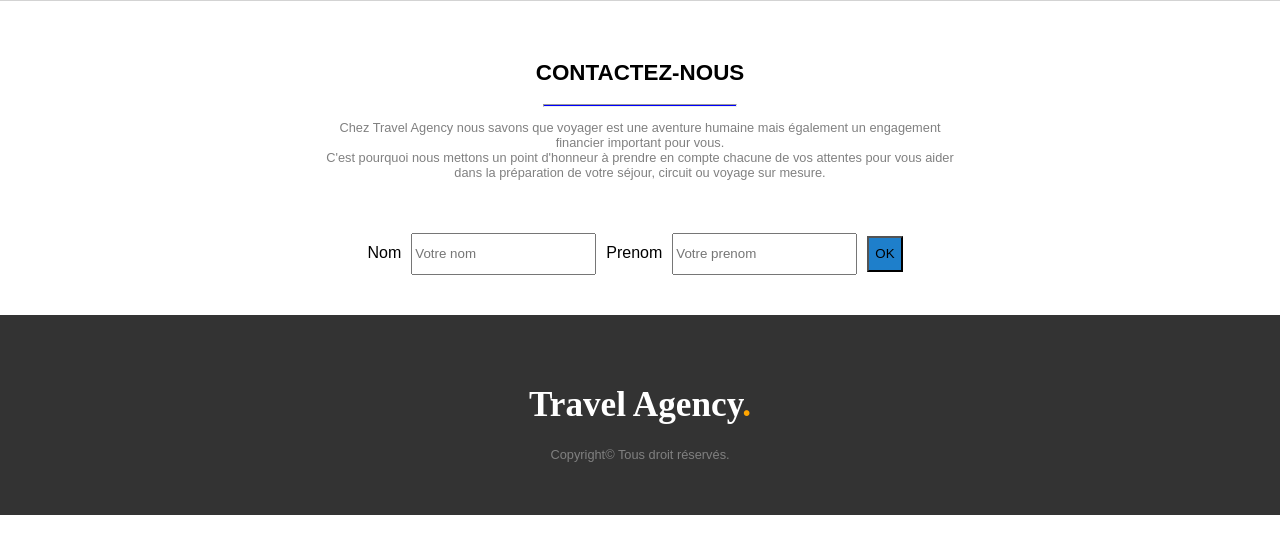
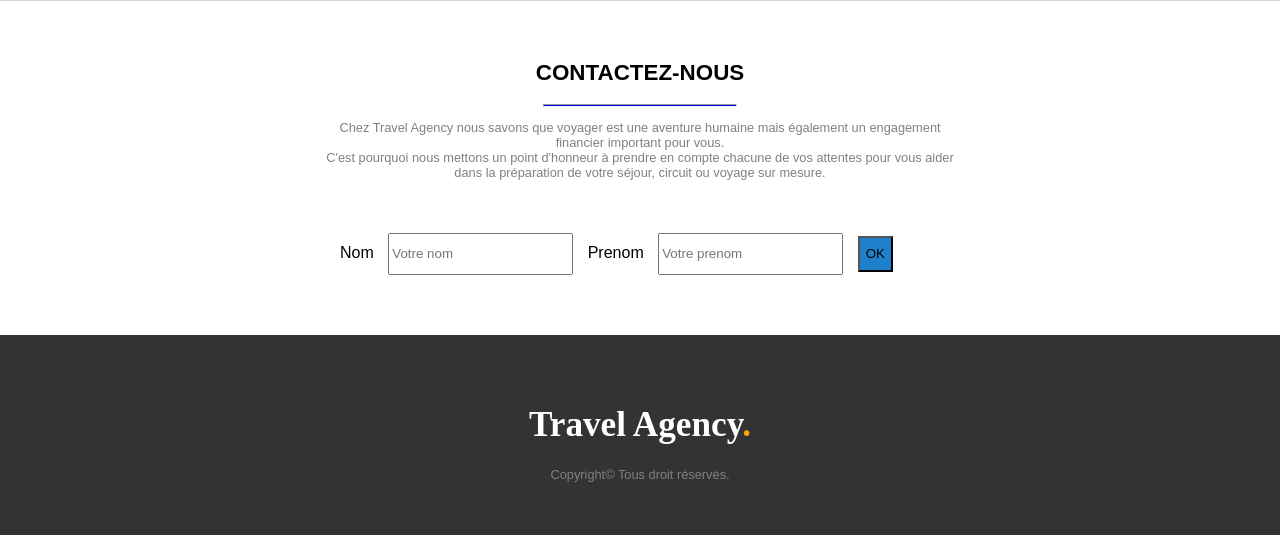
Before and after one commit to Nthouvenot/ABC_Dev_Web, a PHP site: the page made by HTML/Travel Agency/index.html in a window 1280 px wide. Shown: the part 1421-1956 px from the top of the page. Run offline with PHP 8.4, Linux system fonts and the light colour scheme.

Commit message:
supression display: table et display: table-cell

```diff
--- a/HTML/Travel Agency/style.css
+++ b/HTML/Travel Agency/style.css
@@ -300,15 +300,15 @@ header ul li a:hover {
 }
 
 #contact form {
-    display: table;
+    width: 600px;
     margin-right: auto;
     margin-left: auto;
 }
 
 #contact form input {
-    display: table-cell;
     margin-top: 40px;
     margin-right: 10px;
+    margin-bottom: 20px;
     height: 36px;
 }
 
```
